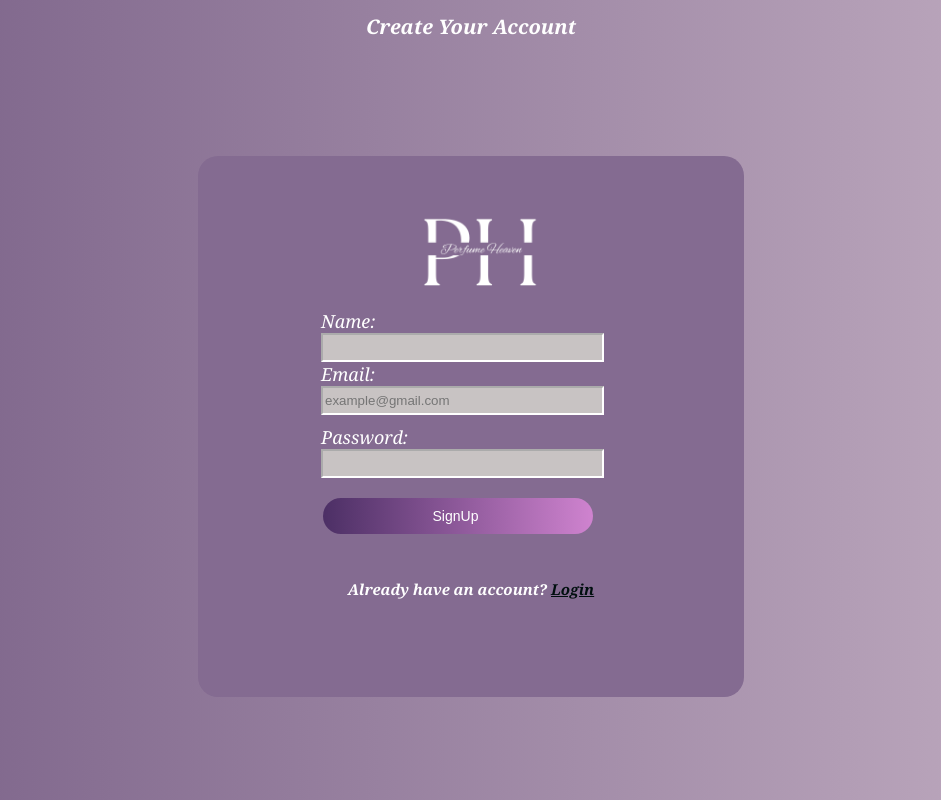
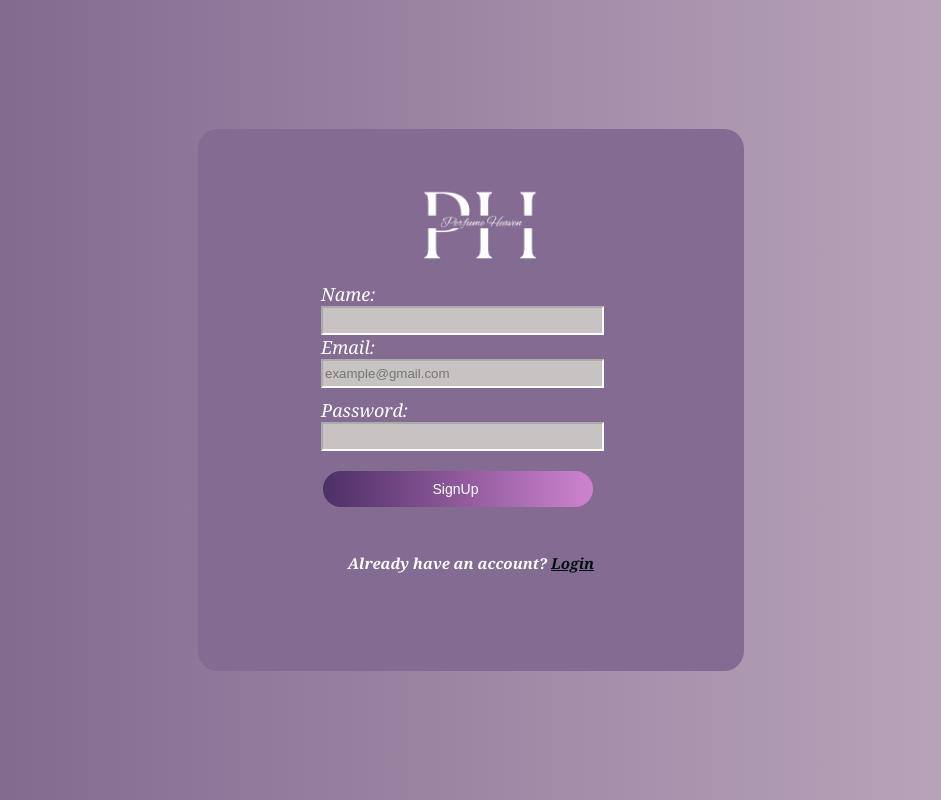
Before and after one commit to dareenZahran/react, a React (Create React App) app in the folder perfume-store/: page /SignUp in a window 1280 px wide. Shown: the whole page, without its empty margins (169-1110 px from the left). Built offline with nearby package versions, Linux system fonts and the light colour scheme.

Commit message:
remove h

```diff
--- a/perfume-store/src/SignUp/SignUp.jsx
+++ b/perfume-store/src/SignUp/SignUp.jsx
@@ -51,7 +51,7 @@
 
   return (
     <div className="SignUp-container" >
-      <h1 className='h'> Create Your Account</h1>
+
       <form onSubmit={handleSubmit} className="SignUp-form">
       <img src='img/p3.png' className='logo'/>
         <div className="form-group">
```
